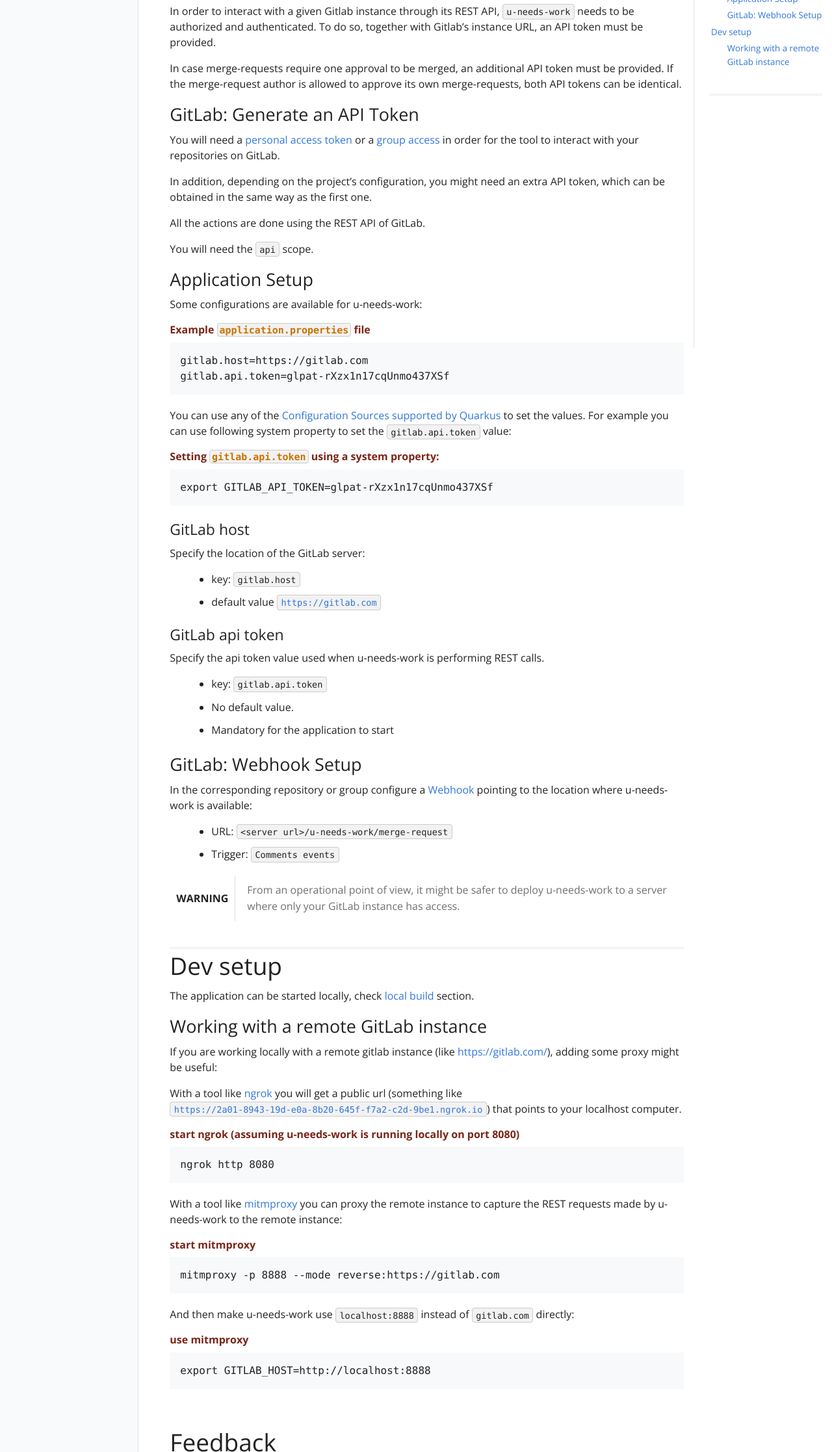
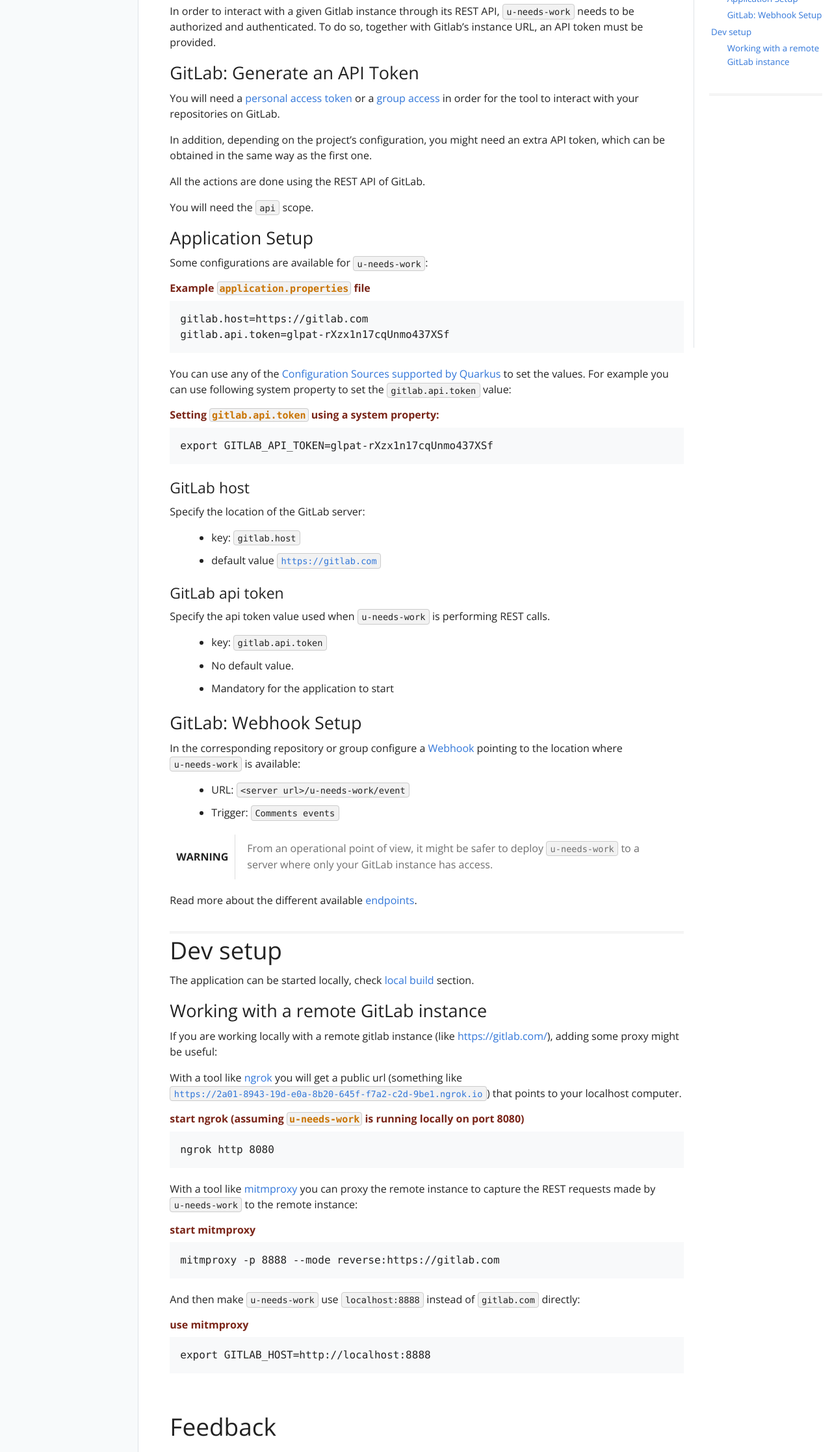
Before and after one commit to unblu/u-needs-work, a plain HTML site: page documentation/20_setup.html in a window 1280 px wide. Shown: the part 249-2483 px from the top of the page at 65% size. Drawn offline with nearby package versions, Linux system fonts and the light colour scheme; a web font is replaced by a local one.

Commit message:
deploy: 8a2fffd90860af95a7c1cc7a2fd7125608a68535

```diff
--- a/documentation/20_setup.html
+++ b/documentation/20_setup.html
@@ -279,9 +279,6 @@
 <div class="paragraph">
 <p>In order to interact with a given Gitlab instance through its REST API, <code>u-needs-work</code> needs to be authorized and authenticated. To do so, together with Gitlab&#8217;s instance URL, an API token must be provided.</p>
 </div>
-<div class="paragraph">
-<p>In case merge-requests require one approval to be merged, an additional API token must be provided. If the merge-request author is allowed to approve its own merge-requests, both API tokens can be identical.</p>
-</div>
 <div class="sect2">
 <h3 id="_gitlab_generate_an_api_token">GitLab: Generate an API Token</h3>
 <div class="paragraph">
@@ -300,7 +297,7 @@
 <div class="sect2">
 <h3 id="_application_setup">Application Setup</h3>
 <div class="paragraph">
-<p>Some configurations are available for u-needs-work:</p>
+<p>Some configurations are available for <code>u-needs-work</code>:</p>
 </div>
 <div class="listingblock">
 <div class="title">Example <code>application.properties</code> file</div>
@@ -338,7 +335,7 @@
 <div class="sect3">
 <h4 id="_gitlab_api_token">GitLab api token</h4>
 <div class="paragraph">
-<p>Specify the api token value used when u-needs-work is performing REST calls.</p>
+<p>Specify the api token value used when <code>u-needs-work</code> is performing REST calls.</p>
 </div>
 <div class="ulist">
 <ul>
@@ -358,12 +355,12 @@
 <div class="sect2">
 <h3 id="_gitlab_webhook_setup">GitLab: Webhook Setup</h3>
 <div class="paragraph">
-<p>In the corresponding repository or group configure a <a href="https://docs.gitlab.com/ee/user/project/integrations/webhooks.html">Webhook</a> pointing to the location where u-needs-work is available:</p>
+<p>In the corresponding repository or group configure a <a href="https://docs.gitlab.com/ee/user/project/integrations/webhooks.html">Webhook</a> pointing to the location where <code>u-needs-work</code> is available:</p>
 </div>
 <div class="ulist">
 <ul>
 <li>
-<p>URL: <code>&lt;server url&gt;/u-needs-work/merge-request</code></p>
+<p>URL: <code>&lt;server url&gt;/u-needs-work/event</code></p>
 </li>
 <li>
 <p>Trigger: <code>Comments events</code></p>
@@ -377,10 +374,13 @@
 <div class="title">Warning</div>
 </td>
 <td class="content">
-From an operational point of view, it might be safer to deploy u-needs-work to a server where only your GitLab instance has access.
+From an operational point of view, it might be safer to deploy <code>u-needs-work</code> to a server where only your GitLab instance has access.
 </td>
 </tr>
 </table>
+</div>
+<div class="paragraph">
+<p>Read more about the different available <a href="30_endpoints.html">endpoints</a>.</p>
 </div>
 </div>
 </div>
@@ -400,13 +400,13 @@
 <p>With a tool like <a href="https://ngrok.com/">ngrok</a> you will get a public url (something like <code><a href="https://2a01-8943-19d-e0a-8b20-645f-f7a2-c2d-9be1.ngrok.io" class="bare">https://2a01-8943-19d-e0a-8b20-645f-f7a2-c2d-9be1.ngrok.io</a></code>) that points to your localhost computer.</p>
 </div>
 <div class="listingblock">
-<div class="title">start ngrok (assuming u-needs-work is running locally on port 8080)</div>
+<div class="title">start ngrok (assuming <code>u-needs-work</code> is running locally on port 8080)</div>
 <div class="content">
 <pre>ngrok http 8080</pre>
 </div>
 </div>
 <div class="paragraph">
-<p>With a tool like <a href="https://mitmproxy.org/">mitmproxy</a> you can proxy the remote instance to capture the REST requests made by u-needs-work to the remote instance:</p>
+<p>With a tool like <a href="https://mitmproxy.org/">mitmproxy</a> you can proxy the remote instance to capture the REST requests made by <code>u-needs-work</code> to the remote instance:</p>
 </div>
 <div class="listingblock">
 <div class="title">start mitmproxy</div>
@@ -415,7 +415,7 @@
 </div>
 </div>
 <div class="paragraph">
-<p>And then make u-needs-work use <code>localhost:8888</code> instead of <code>gitlab.com</code> directly:</p>
+<p>And then make <code>u-needs-work</code> use <code>localhost:8888</code> instead of <code>gitlab.com</code> directly:</p>
 </div>
 <div class="listingblock">
 <div class="title">use mitmproxy</div>
--- a/feed.xml
+++ b/feed.xml
@@ -6,8 +6,8 @@
     <atom:link href="http://jbake.org/feed.xml" rel="self" type="application/rss+xml" />
     <description>JBake Bootstrap Template</description>
     <language>en-gb</language>
-    <pubDate>Mon, 13 Mar 2023 13:16:21 +0000</pubDate>
-    <lastBuildDate>Mon, 13 Mar 2023 13:16:21 +0000</lastBuildDate>
+    <pubDate>Mon, 13 Mar 2023 20:23:05 +0000</pubDate>
+    <lastBuildDate>Mon, 13 Mar 2023 20:23:05 +0000</lastBuildDate>
 
 
 
--- a/sitemap.xml
+++ b/sitemap.xml
@@ -12,12 +12,12 @@
     </url>
 
     <url>
-    	<loc>http://jbake.org/documentation/20_setup.html</loc>
+    	<loc>http://jbake.org/documentation/50_build.html</loc>
     	<lastmod>2023-03-13</lastmod>
     </url>
 
     <url>
-    	<loc>http://jbake.org/documentation/50_build.html</loc>
+    	<loc>http://jbake.org/documentation/20_setup.html</loc>
     	<lastmod>2023-03-13</lastmod>
     </url>
 
```
Also changed, not shown: documentation/30_endpoints.html (+2 -2 lines), lunrjsindex.js (+7 -7 lines).
